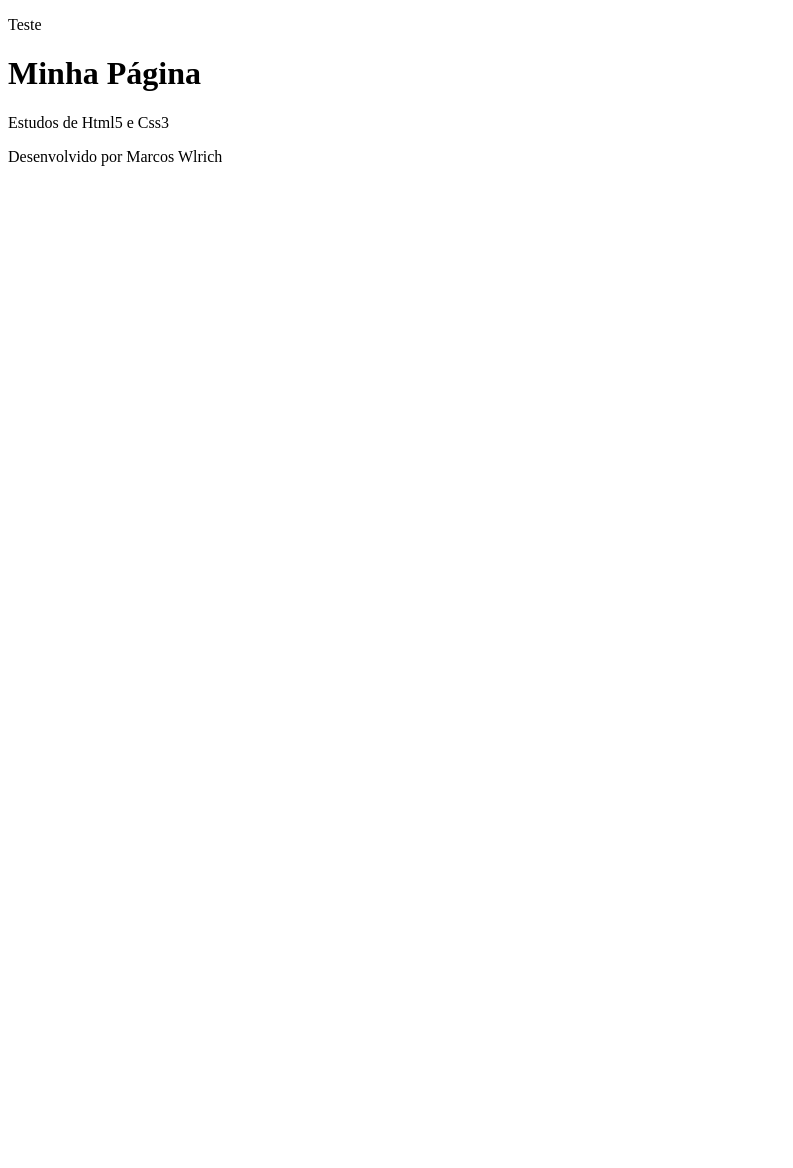
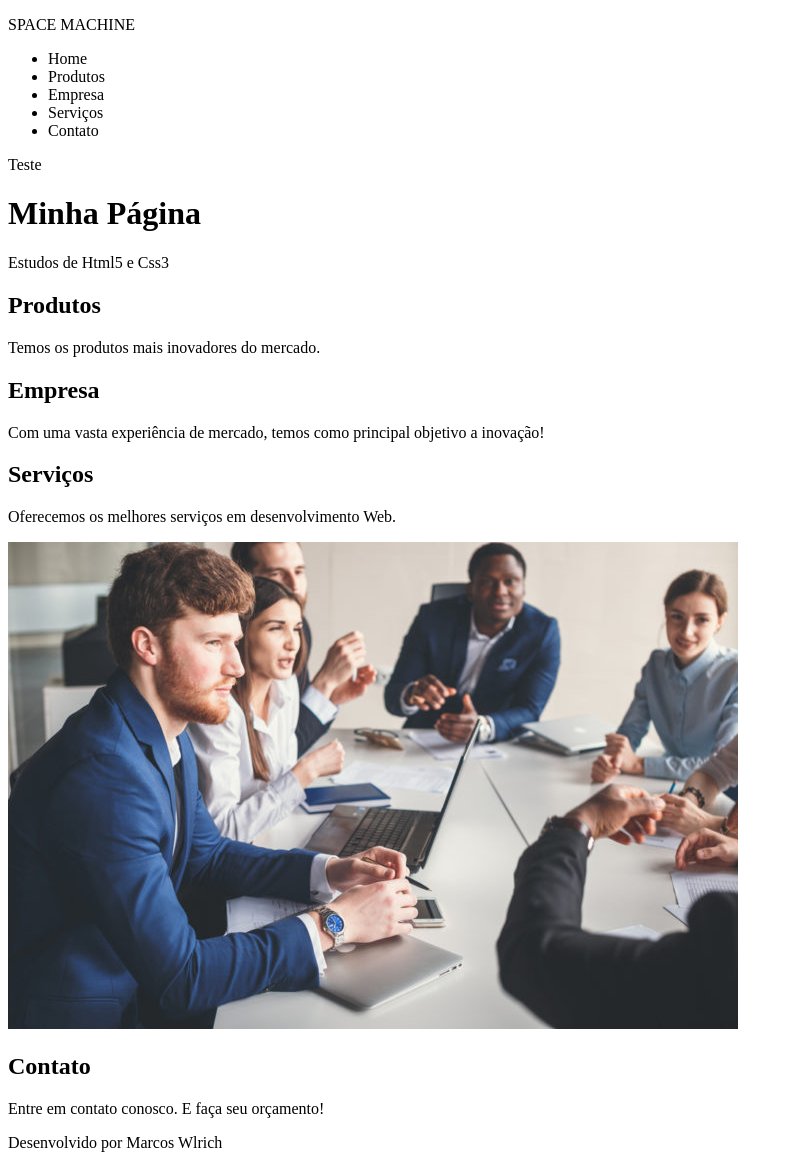
Before and after one commit to marcoswlrich/studies_html5_css3, a plain HTML site: page index.html in a window 1280 px wide. Shown: the whole page, without its empty margins (0-793 px from the left). Before the commit the page ends 800 px from the top, so only its background shows below. Drawn offline with Linux system fonts and the light colour scheme.

Commit message:
Add menu, section pag, imagens

```diff
--- a/index.html
+++ b/index.html
@@ -5,6 +5,17 @@
         <title>Minha Página</title>
     </head>
     <body>
+        <nav>
+            <p>SPACE MACHINE</p>
+            <ul>
+                <li>Home</li>
+                <li>Produtos</li>
+                <li>Empresa</li>
+                <li>Serviços</li>
+                <li>Contato</li>
+            </ul>
+
+        </nav>
         <p>Teste </p>
 
         <header>
@@ -15,6 +26,29 @@
             </p>
         </header>
 
+        <section id='Produtos'>
+            <h2>Produtos</h2>
+            <p>Temos os produtos mais inovadores do mercado.</p>
+
+        </section>
+
+        <section id='Empresa'>
+            <h2>Empresa</h2>
+            <p>Com uma vasta experiência de mercado, temos como principal objetivo a inovação!</p>
+        </section>
+
+        <section id="Serviços">
+            <h2>Serviços</h2>
+            <p>Oferecemos os melhores serviços em desenvolvimento Web.</p>
+            <img src="img/team-coaching-o-que-e-como-funciona-importancia-beneficios-730x487.jpg">
+        </section>
+
+        <section id='Contato'>
+            <h2>Contato</h2>
+            <p>Entre em contato conosco. E faça seu orçamento!</p>
+        </section>
+
+
         <footer>
             <p>Desenvolvido por Marcos Wlrich</p>
         </footer>
```
Also changed, not shown: img/20151215195453-business-leader-group-front-leadership-team-professionals-businesspeople.jpeg (added), img/business-teams-forecast-team-image.jpg (added), img/closing-image.png (added), img/download (1).png (added), img/download.png (added), img/letter-a-logo-design-png_100150.jpg (added), img/team-coaching-o-que-e-como-funciona-importancia-beneficios-730x487.jpg (added).
